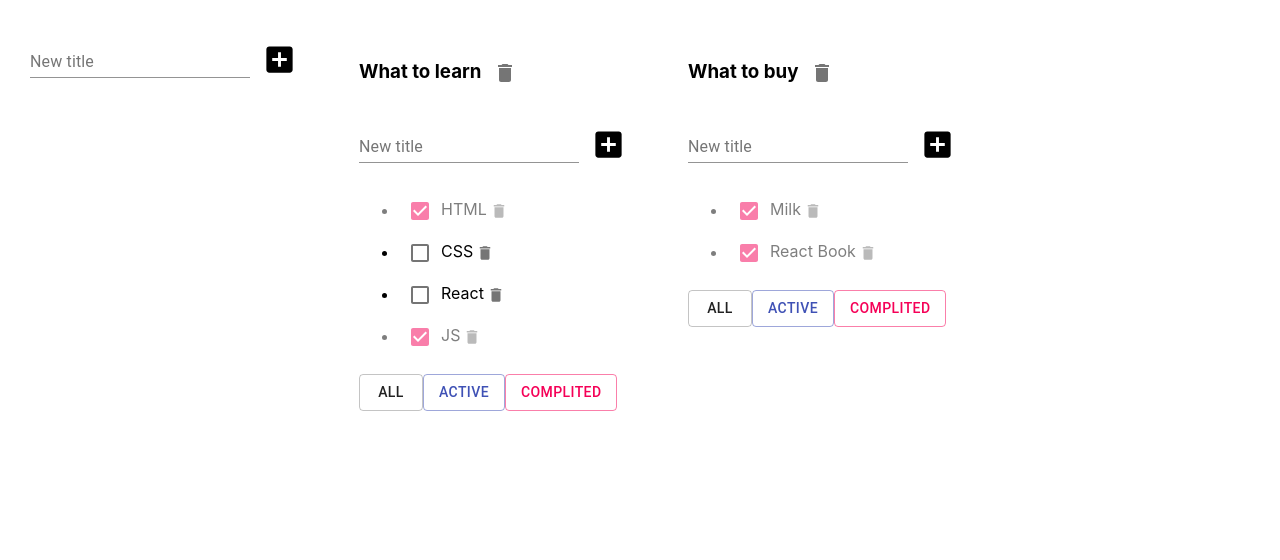
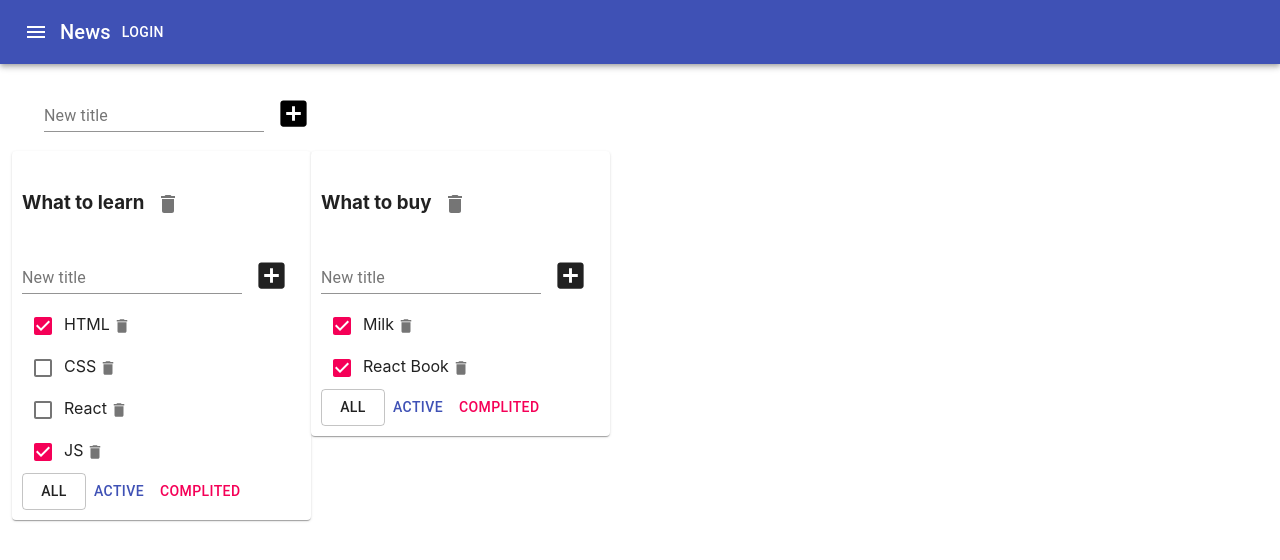
Before and after one commit to buldar/ReTodolist, a React (Create React App) app: page / in a window 1280 px wide. Shown: the top 560 px of the page. Built offline with nearby package versions, Linux system fonts and the light colour scheme.

Commit message:
deleted all CSS. styled with only use material ui

```diff
--- a/src/App.css
+++ b/src/App.css
@@ -1,24 +1,24 @@
-.App {
-  padding: 30px;
-  display: flex;
-}
+/*.App {*/
+/*  padding: 30px;*/
+/*  display: flex;*/
+/*}*/
 
-.App > div {
-  margin-right: 50px;
-}
+/*.App > div {*/
+/*  margin-right: 50px;*/
+/*}*/
 
-.error {
-  border: red 1px solid;
-}
+/*.error {*/
+/*  border: red 1px solid;*/
+/*}*/
 
-.error-message {
-  color: red;
-}
+/*.error-message {*/
+/*  color: red;*/
+/*}*/
 
-.active-filter {
-  background-color: aquamarine;
-}
+/*.active-filter {*/
+/*  background-color: aquamarine;*/
+/*}*/
 
-.is-done {
-  opacity: 0.5;
-}
+/*.is-done {*/
+/*  opacity: 0.5;*/
+/*}*/
--- a/src/App.tsx
+++ b/src/App.tsx
@@ -3,6 +3,8 @@ import './App.css';
 import {TaskType, Todolist} from './Todolist';
 import {v1} from 'uuid';
 import {AddItemForm} from "./AddItemForm";
+import {AppBar, Button, Container, Grid, IconButton, Paper, Toolbar, Typography} from "@material-ui/core";
+import {Menu} from "@material-ui/icons";
 
 export type FilterValuesType = "all" | "active" | "completed";
 type TodolistType = {
@@ -92,8 +94,8 @@ function App() {
 
     function changeTodolistTitle(id: string, newTitle: string) {
         const todolist = todolists.find(tl => tl.id === id)
-        if(todolist) {
-            todolist.title=newTitle
+        if (todolist) {
+            todolist.title = newTitle
             setTodolists([...todolists])
         }
     }
@@ -101,9 +103,28 @@ function App() {
 
     return (
         <div className="App">
-            <div>
+
+
+            <AppBar position="static">
+                <Toolbar>
+                    <IconButton
+                        edge={"start"}
+                        color={"inherit"}
+                        aria-label={'menu'}
+                    >
+                        <Menu/>
+                    </IconButton>
+                    <Typography variant={"h6"}>
+                        News
+                    </Typography>
+                    <Button color="inherit">Login</Button>
+                </Toolbar>
+            </AppBar>
+            <Container fixed>
+                <Grid container style={{padding:'20px'}}>
                     <AddItemForm addItem={addTodolist}/>
-            </div>
+                </Grid>
+                <Grid container spacing={3}>
                     {
                         todolists.map(tl => {
                             let allTodolistTasks = tasks[tl.id];
@@ -116,7 +137,9 @@ function App() {
                                 tasksForTodolist = allTodolistTasks.filter(t => t.isDone === true);
                             }
 
-                    return <Todolist
+                            return <Grid>
+                                <Paper style={{padding:'10px'}}>
+                                    <Todolist
                                         key={tl.id}
                                         id={tl.id}
                                         title={tl.title}
@@ -130,8 +153,12 @@ function App() {
                                         changeTaskTitle={changeTaskTitle}
                                         changeTodolistTitle={changeTodolistTitle}
                                     />
+                                </Paper>
+                            </Grid>
                         })
                     }
+                </Grid>
+            </Container>
 
         </div>
     );
--- a/src/Todolist.tsx
+++ b/src/Todolist.tsx
@@ -50,7 +50,7 @@ export function Todolist(props: PropsType) {
             </IconButton>
         </h3>
         <AddItemForm addItem={addTask}/>
-        <ul>
+        <div>
             {
                 props.tasks.map(t => {
                     const onClickHandler = () => props.removeTask(t.id, props.id)
@@ -62,38 +62,27 @@ export function Todolist(props: PropsType) {
                         props.changeTaskTitle(t.id, newValue, props.id)
                     }
 
-                    return <li key={t.id} className={t.isDone ? "is-done" : ""}>
+                    return <div key={t.id} className={t.isDone ? "is-done" : ""}>
                         <Checkbox onChange={onChangeStatusHandler} checked={t.isDone}/>
                         <EditableSpan title={t.title}
                                       onChange={onChangeTitleHandler}/>
                         <IconButton size={"small"} onClick={onClickHandler}>
                             <Delete fontSize={"inherit"}/>
                         </IconButton>
-                    </li>
+                    </div>
                 })
             }
-        </ul>
+        </div>
         <div>
             <Button onClick={onAllClickHandler}
-                    variant={"outlined"}
+                    variant={props.filter === 'all'?'outlined':'text'}
                     color={"default"}>All</Button>
             <Button onClick={onActiveClickHandler}
-                    variant={"outlined"}
+                    variant={props.filter === 'active'?'outlined':'text'}
                     color={"primary"}>Active</Button>
             <Button onClick={onCompletedClickHandler}
-                    variant={"outlined"}
+                    variant={props.filter === 'completed'?'outlined':'text'}
                     color={"secondary"}>Complited</Button>
         </div>
-        {/*<div>*/}
-        {/*    <button className={props.filter === 'all' ? "active-filter" : ""}*/}
-        {/*            onClick={onAllClickHandler}>All*/}
-        {/*    </button>*/}
-        {/*    <button className={props.filter === 'active' ? "active-filter" : ""}*/}
-        {/*            onClick={onActiveClickHandler}>Active*/}
-        {/*    </button>*/}
-        {/*    <button className={props.filter === 'completed' ? "active-filter" : ""}*/}
-        {/*            onClick={onCompletedClickHandler}>Completed*/}
-        {/*    </button>*/}
-        {/*</div>*/}
     </div>;
 }
```
Lines whose indentation alone changed are shown as unchanged.
